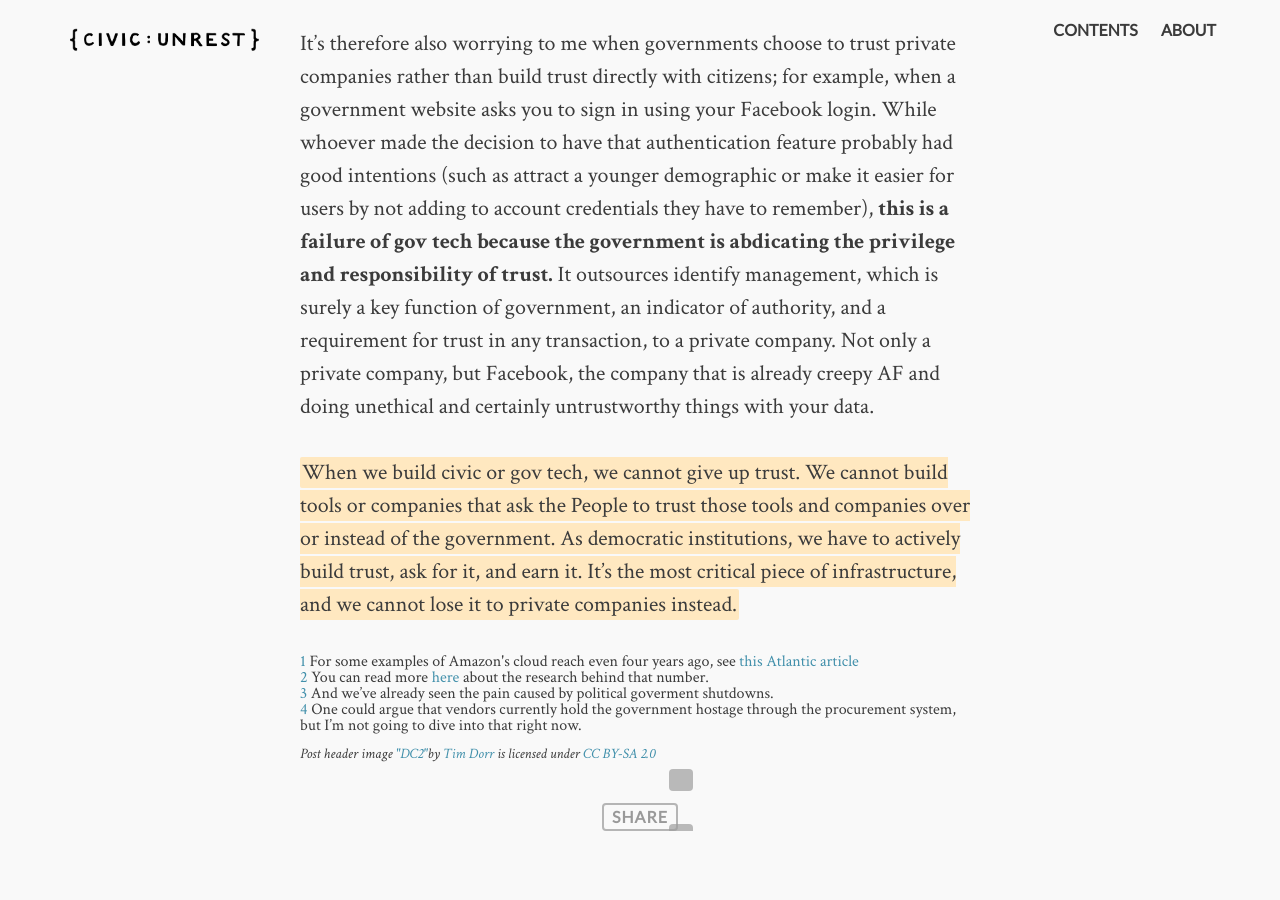
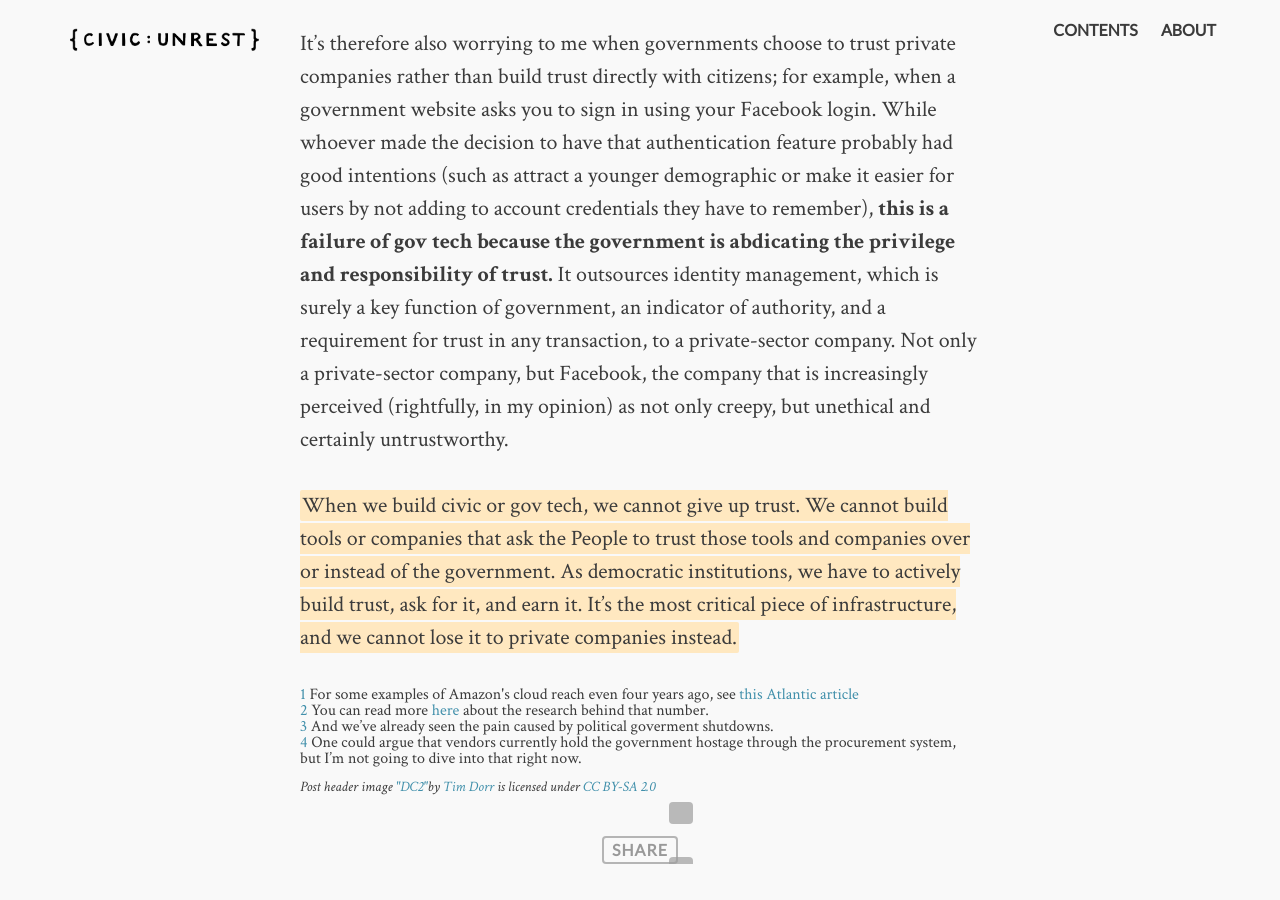
Before and after one commit to switzersc/civic_unrest, a Jekyll site: the page built from _posts/2019-04-30-trust-is-digital-infrastructure.md, in a window 1280 px wide and 900 px high, scrolled down 6269 px. Built offline with Jekyll 4.4.1, drawn with Linux system fonts in a browser that asks for light colours; comment, search, counter and statistics services are not loaded; grey boxes are pictures that could not be loaded.

Commit message:
Update language in last post based on feedback

```diff
--- a/_posts/2019-04-30-trust-is-digital-infrastructure.md
+++ b/_posts/2019-04-30-trust-is-digital-infrastructure.md
@@ -78,7 +78,7 @@ It’s worrying to me that I have to insert the “maybe.” Government technolo
 
 The key difference between private companies and government that somehow seems to be forgotten is that, in a democracy or republic at least, the People own the government and can influence and change how it’s run. When we don’t think gov tech is up to the task, we can vote for politicians and legislation to change that and we can meet with or become civil servants who tackle those problems. When we lose faith in Facebook or Google, we are powerless to change those companies, especially if/when there are no other options for us to turn to to conduct business or online social activity.
 
-It’s therefore also worrying to me when governments choose to trust private companies rather than build trust directly with citizens; for example, when a government website asks you to sign in using your Facebook login. While whoever made the decision to have that authentication feature probably had good intentions (such as attract a younger demographic or make it easier for users by not adding to account credentials they have to remember), **this is a failure of gov tech because the government is abdicating the privilege and responsibility of trust.** It outsources identify management, which is surely a key function of government, an indicator of authority, and a requirement for trust in any transaction, to a private company. Not only a private company, but Facebook, the company that is already creepy AF and doing unethical and certainly untrustworthy things with your data.
+It’s therefore also worrying to me when governments choose to trust private companies rather than build trust directly with citizens; for example, when a government website asks you to sign in using your Facebook login. While whoever made the decision to have that authentication feature probably had good intentions (such as attract a younger demographic or make it easier for users by not adding to account credentials they have to remember), **this is a failure of gov tech because the government is abdicating the privilege and responsibility of trust.** It outsources identity management, which is surely a key function of government, an indicator of authority, and a requirement for trust in any transaction, to a private-sector company. Not only a private-sector company, but Facebook, the company that is increasingly perceived (rightfully, in my opinion) as not only creepy, but unethical and certainly untrustworthy.
 
 *When we build civic or gov tech, we cannot give up trust. We cannot build tools or companies that ask the People to trust those tools and companies over or instead of the government. As democratic institutions, we have to actively build trust, ask for it, and earn it. It’s the most critical piece of infrastructure, and we cannot lose it to private companies instead.*
 
```
